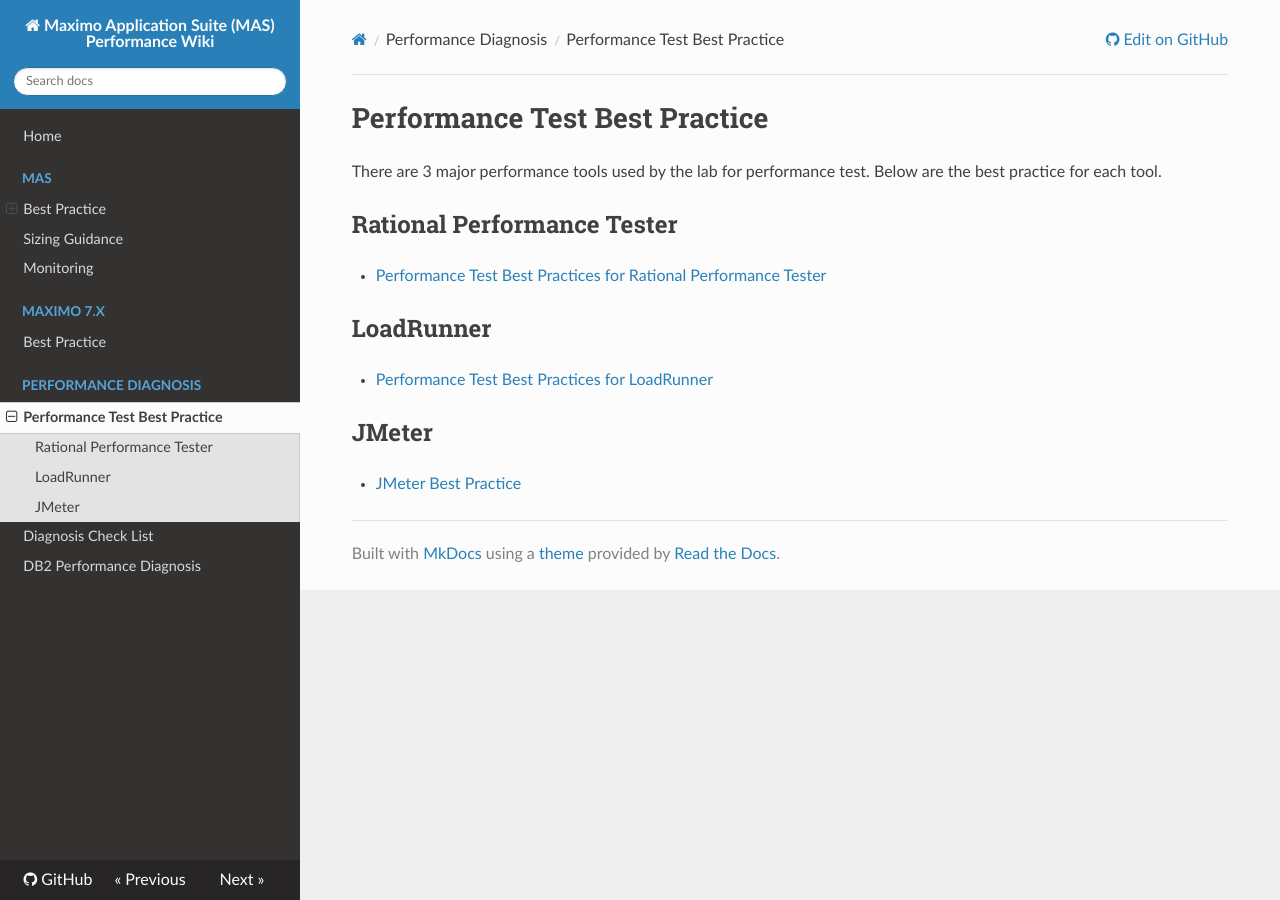
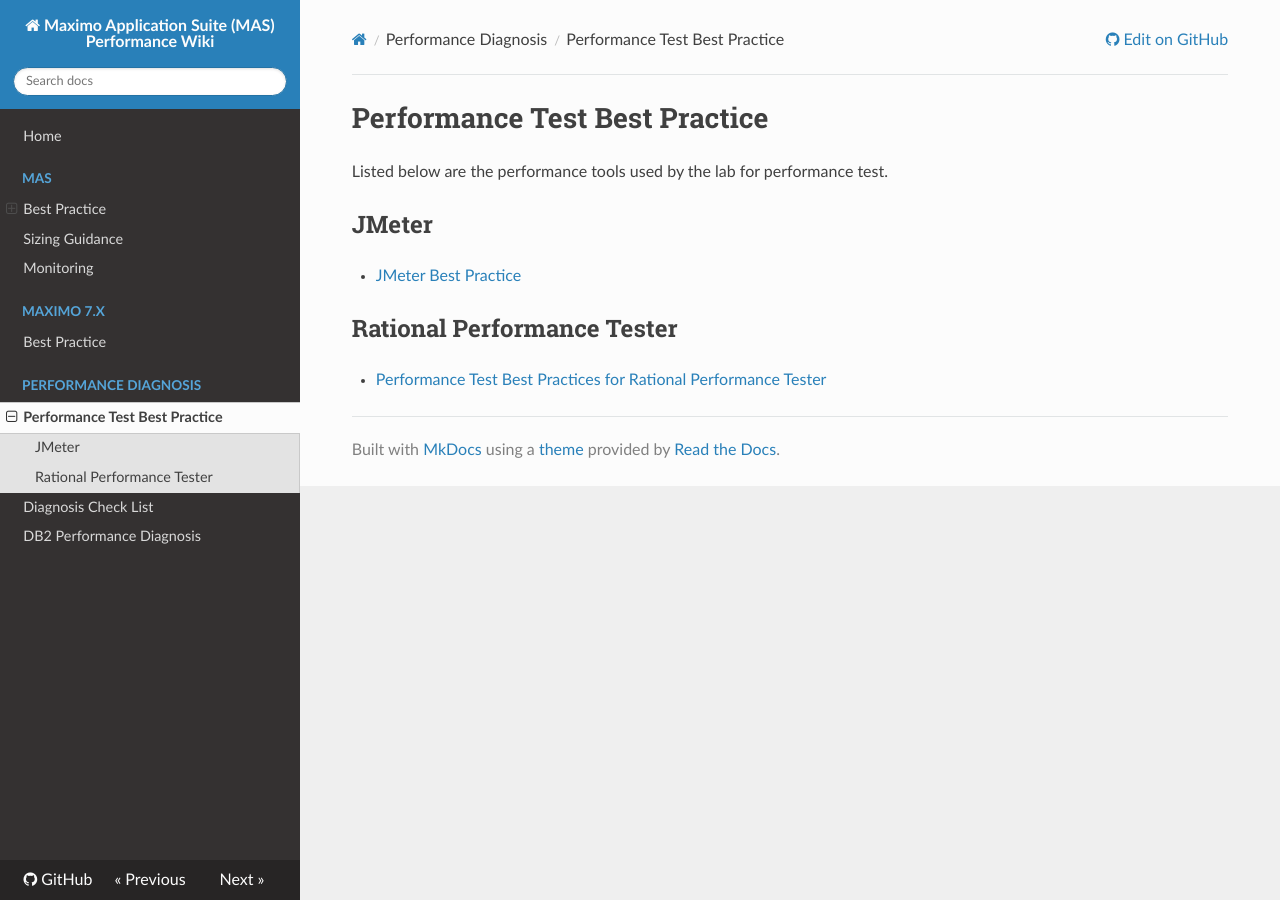
Before and after one commit to ibm-mas/mas-performance, an MkDocs documentation site: the page built from docs/pd/ptbp.md, in a window 1280 px wide. Built offline with MkDocs 1.6.1, drawn with Linux system fonts in a browser that asks for light colours; nearby versions of some CDN libraries.

Commit message:
Update ptbp.md

```diff
--- a/docs/pd/ptbp.md
+++ b/docs/pd/ptbp.md
@@ -1,15 +1,17 @@
 # Performance Test Best Practice
 
-There are 3 major performance tools used by the lab for performance test. Below are the best practice for each tool.
+Listed below are the performance tools used by the lab for performance test.
+
+## JMeter
+
+* [JMeter Best Practice](https://jmeter.apache.org/usermanual/best-practices.html)
 
 ## Rational Performance Tester
 
 * [Performance Test Best Practices for Rational Performance Tester](./download/Performance Test Best Practices for Rational Performance Tester.pdf)
 
+<!--
 ## LoadRunner
 
 * [Performance Test Best Practices for LoadRunner](./download/PerformanceTestBestPracticesforLoadRunner.pdf)
-
-## JMeter
-
-* [JMeter Best Practice](https://jmeter.apache.org/usermanual/best-practices.html)
+-->
```
